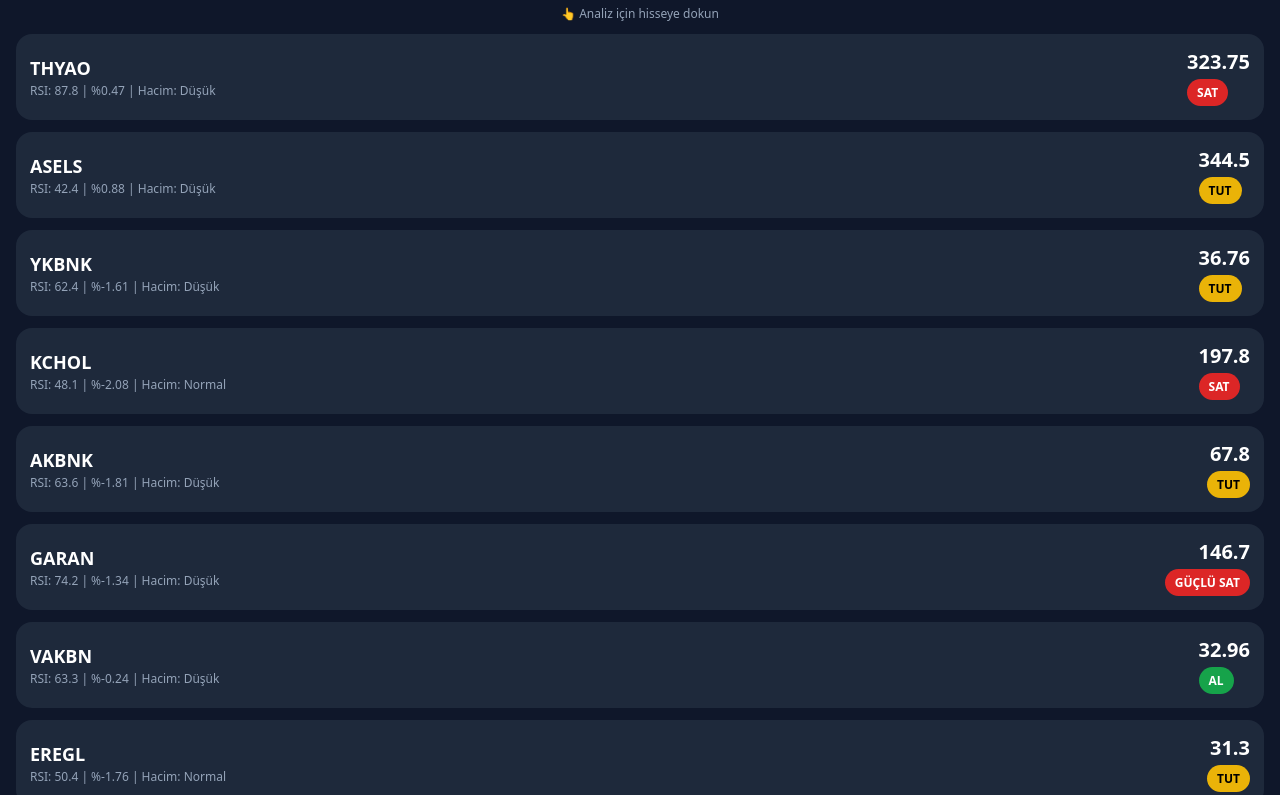
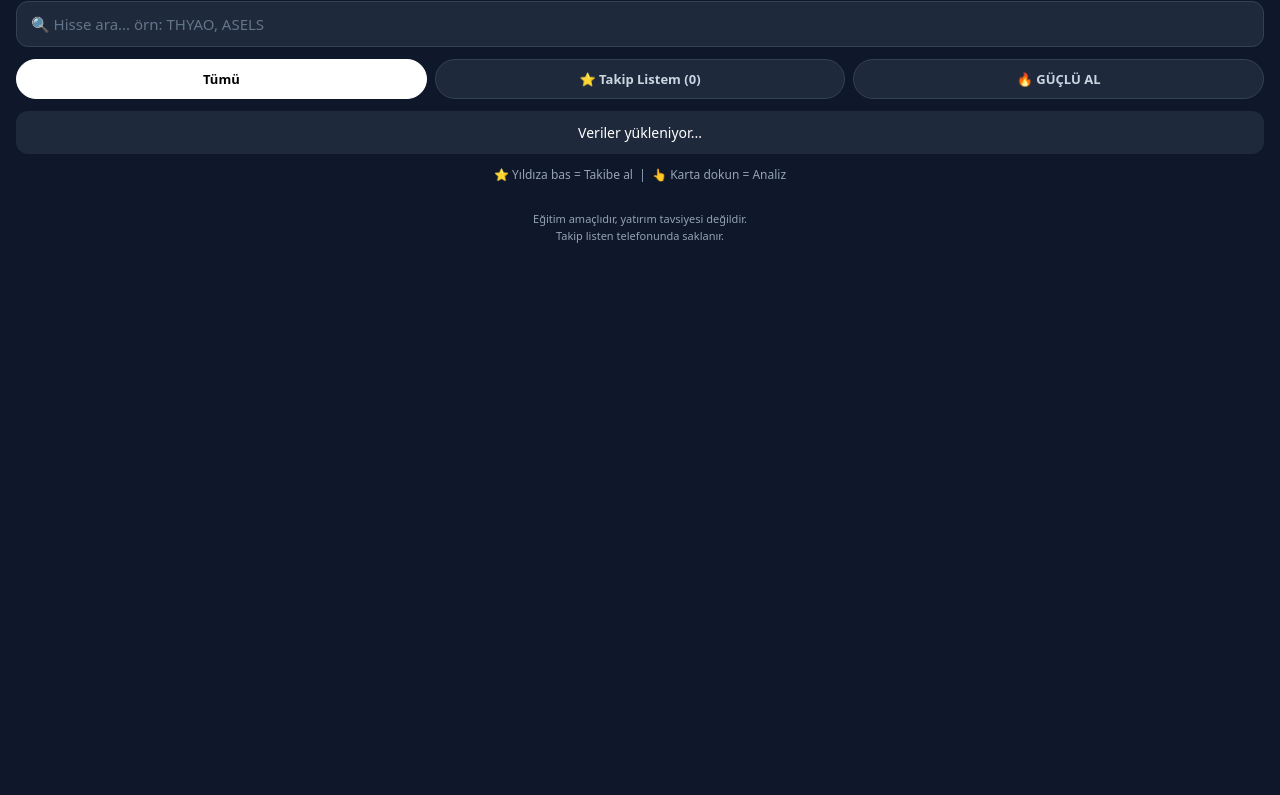
Before and after one commit to gncr03/bist-radar, a plain HTML site: page index.html in a window 1280 px wide. Shown: the part 57-852 px from the top of the page. After the commit the page ends 800 px from the top, so only its background shows below. Drawn offline with Linux system fonts and the light colour scheme.

Commit message:
Update index.html

```diff
--- a/index.html
+++ b/index.html
@@ -7,18 +7,25 @@
 <style>
 *{box-sizing:border-box;margin:0;padding:0;font-family:system-ui,-apple-system,sans-serif}
 body{background:#0f172a;color:#fff;padding:16px}
-.top{display:flex;justify-content:space-between;align-items:center;margin-bottom:16px}
+.top{display:flex;justify-content:space-between;align-items:center;margin-bottom:12px}
 .top h1{font-size:22px}
 .top span{font-size:12px;background:#1e293b;padding:6px 10px;border-radius:20px;color:#94a3b8}
+#search{width:100%;padding:12px 14px;border-radius:12px;border:1px solid #334155;background:#1e293b;color:#fff;font-size:15px;outline:none;margin-bottom:12px}
+#search::placeholder{color:#64748b}
+.tabs{display:flex;gap:8px;margin-bottom:12px}
+.tab{flex:1;padding:10px;border-radius:99px;border:1px solid #334155;background:#1e293b;color:#cbd5e1;font-size:13px;font-weight:700;cursor:pointer}
+.tab.active{background:#fff;color:#000;border-color:#fff}
 #status{text-align:center;padding:12px;background:#1e293b;border-radius:12px;margin-bottom:12px;font-size:14px}
 .grid{display:grid;gap:12px}
-.card{background:#1e293b;border-radius:16px;padding:14px;cursor:pointer}
+.card{background:#1e293b;border-radius:16px;padding:14px;cursor:pointer;position:relative}
 .row{display:flex;justify-content:space-between;align-items:center}
 .card b{font-size:18px}
 .card small{color:#94a3b8;font-size:12px;display:block;margin-top:2px}
 .price{font-size:20px;font-weight:800;text-align:right}
 .badge{font-size:12px;font-weight:700;padding:5px 10px;border-radius:20px;display:inline-block;margin-top:4px}
-.AL{background:#16a34a}.SAT{background:#dc2626}.TUT{background:#eab308;color:#000}.BEKLE{background:#64748b}.NÖTR{background:#64748b}
+.AL{background:#16a34a}.SAT{background:#dc2626}.TUT{background:#eab308;color:#000}.BEKLE{background:#64748b}
+.star{position:absolute;top:10px;right:10px;font-size:22px;z-index:2;padding:4px}
+.star.active{color:#facc15}
 .ai{display:none;margin-top:12px;background:#0f172a;border:1px solid #334155;border-radius:12px;padding:12px;font-size:13px;line-height:1.6}
 .ai.open{display:block}
 .ai h4{font-size:14px;margin-bottom:6px}
@@ -27,29 +34,54 @@ body{background:#0f172a;color:#fff;padding:16px}
 .disclaimer{font-size:11px;color:#94a3b8;text-align:center;margin-top:16px;line-height:1.5}
 .bar{height:8px;background:#334155;border-radius:99px;overflow:hidden;margin:6px 0 10px}
 .bar div{height:100%;background:#4ade80}
+.empty{text-align:center;color:#94a3b8;padding:30px 10px;font-size:14px;line-height:1.6}
 </style>
 </head>
 <body>
 <div class="top"><h1>📈 BIST Radar</h1><span id="time">Bağlanıyor...</span></div>
+<input id="search" placeholder="🔍 Hisse ara... örn: THYAO, ASELS" oninput="render()">
+<div class="tabs">
+<button class="tab active" id="tab-all" onclick="setTab('all')">Tümü</button>
+<button class="tab" id="tab-fav" onclick="setTab('fav')">⭐ Takip Listem (<span id="favCount">0</span>)</button>
+<button class="tab" id="tab-strong" onclick="setTab('strong')">🔥 GÜÇLÜ AL</button>
+</div>
 <div id="status">Veriler yükleniyor...</div>
-<div class="hint">👆 Analiz için hisseye dokun</div>
+<div class="hint">⭐ Yıldıza bas = Takibe al &nbsp;|&nbsp; 👆 Karta dokun = Analiz</div>
 <div class="grid" id="list"></div>
-<div class="disclaimer">Eğitim amaçlıdır, yatırım tavsiyesi değildir.<br>RSI + Hacim + Fiyat ile hesaplanır.</div>
+<div class="disclaimer">Eğitim amaçlıdır, yatırım tavsiyesi değildir.<br>Takip listen telefonunda saklanır.</div>
+
 <script>
-async function load(){
-  try{
-    const res=await fetch('data.json?v='+Date.now());
-    if(!res.ok) throw new Error('data.json bulunamadı');
-    const j=await res.json();
-    let arr=[];
-    if(Array.isArray(j)) arr=j;
-    else if(Array.isArray(j.hisseler)) arr=j.hisseler;
-    else if(Array.isArray(j.stocks)) arr=j.stocks;
-    else if(Array.isArray(j.data)) arr=j.data;
-    document.getElementById('time').textContent='Son: '+(j.Güncellendi||j.guncellendi||j.updated||'');
-    if(!arr.length){document.getElementById('status').textContent='Veri boş';return;}
-    document.getElementById('status').style.display='none';
-    document.getElementById('list').innerHTML=arr.map((h,i)=>{
+let ALL=[];
+let TAB='all';
+let FAV=JSON.parse(localStorage.getItem('bist_fav')||'[]');
+
+function setTab(t){
+  TAB=t;
+  document.querySelectorAll('.tab').forEach(e=>e.classList.remove('active'));
+  document.getElementById(t==='all'?'tab-all':t==='fav'?'tab-fav':'tab-strong').classList.add('active');
+  render();
+}
+function toggleFav(sym, ev){
+  ev.stopPropagation();
+  if(FAV.includes(sym)) FAV=FAV.filter(s=>s!==sym);
+  else FAV.push(sym);
+  localStorage.setItem('bist_fav', JSON.stringify(FAV));
+  document.getElementById('favCount').textContent=FAV.length;
+  render();
+}
+function render(){
+  const q=(document.getElementById('search').value||'').toUpperCase().trim();
+  let arr=[...ALL];
+  if(TAB==='fav') arr=arr.filter(h=>FAV.includes(h.sym||h.sembol||h.symbol));
+  if(TAB==='strong') arr=arr.filter(h=>(h.sinyal||'').toString().toUpperCase().includes('GÜÇLÜ AL'));
+  if(q) arr=arr.filter(h=>(h.sym||h.sembol||'').toString().toUpperCase().includes(q));
+  const el=document.getElementById('list');
+  document.getElementById('favCount').textContent=FAV.length;
+  if(!arr.length){
+    el.innerHTML=`<div class="empty">${TAB==='fav' ? 'Henüz takip listen boş.<br>⭐ Yıldıza basarak hisse ekle.' : 'Hisse bulunamadı.'}</div>`;
+    return;
+  }
+  el.innerHTML=arr.map((h,i)=>{
     const sym=h.sym||h.sembol||h.symbol||h.code||'?';
     const fiyat=parseFloat(h.fiyat??h.price??h.last??0)||0;
     const sinyal=(h.sinyal||h.signal||'TUT').toString().toUpperCase();
@@ -60,37 +92,4 @@ async function load(){
     const hacim=h.hacim||'-';
     const skor=h.skor??50;
     const destek=h.destek??(fiyat*0.98).toFixed(2);
-      const direnc=h.direnc??(fiyat*1.02).toFixed(2);
-      const hedef=h.hedef??(fiyat*1.04).toFixed(2);
-      const stop=h.stop??(fiyat*0.97).toFixed(2);
-      const degisim=h.degisim||'';
-      let yorum='';
-      if(sinyal.includes('GÜÇLÜ AL')) yorum=`${sym} için RSI ${rsi}, hacim ${hacim}. Alıcılar güçlü, momentum yukarı.`;
-      else if(sinyal.includes('AL')) yorum=`${sym} pozitif. RSI ${rsi} - yükseliş isteği var, hacim ${hacim}.`;
-      else if(sinyal.includes('SAT')) yorum=`${sym} için satıcılar baskın. RSI ${rsi}, hacim ${hacim}. Acele etme.`;
-      else yorum=`${sym} kararsız. RSI ${rsi} - sıkışma var, kırılım bekle.`;
-      let rsiYorum='';
-      if(rsi!=='-' && rsi<30) rsiYorum=' (Aşırı satım - tepki gelebilir)';
-      else if(rsi!=='-' && rsi>70) rsiYorum=' (Aşırı alım - dikkat!)';
-      return `<div class="card" onclick="document.getElementById('ai-${i}').classList.toggle('open')">
-        <div class="row"><div><b>${sym}</b><small>RSI: ${rsi} | ${degisim} | Hacim: ${hacim}</small></div><div><div class="price">${fiyat}</div><span class="badge ${cls}">${sinyal}</span></div></div>
-        <div class="ai" id="ai-${i}">
-          <h4>🤖 ${sym} - AI Analizi</h4>
-          <div>${yorum}</div>
-          <div style="margin-top:8px"><b>Güç Skoru: ${skor} / 100</b><div class="bar"><div style="width:${skor}%"></div></div></div>
-          <div class="line"><span>📊 RSI (14)</span><b>${rsi}${rsiYorum}</b></div>
-          <div class="line"><span>📦 Hacim</span><b>${hacim} ${h.hacim_oran? '(x'+h.hacim_oran+')':''}</b></div>
-          <div class="line"><span>🎯 Hedef</span><b style="color:#4ade80">${hedef}</b></div>
-          <div class="line"><span>🛑 Stop</span><b style="color:#f87171">${stop}</b></div>
-          <div class="line"><span>📉 Destek</span><b>${destek}</b></div>
-          <div class="line"><span>📈 Direnç</span><b>${direnc}</b></div>
-          <div style="margin-top:8px;color:#cbd5e1"><b>Strateji:</b> ${sinyal.includes('AL')?'Kademeli al, stopa uy, hedefte kâr al.':sinyal.includes('SAT')?'Düşerken alma, destek kırılırsa uzak dur.':'İzle, direnç kırılırsa al, destek kırılırsa bekle.'}</div>
-        </div>
-      </div>`;
-    }).join('');
-  }catch(e){document.getElementById('status').textContent='Hata: '+e.message;}
-}
-load();
-</script>
-</body>
-</html>
+    const direnc=h.direnc??(fiyat*1.02).to
```
Lines whose indentation alone changed are shown as unchanged.
